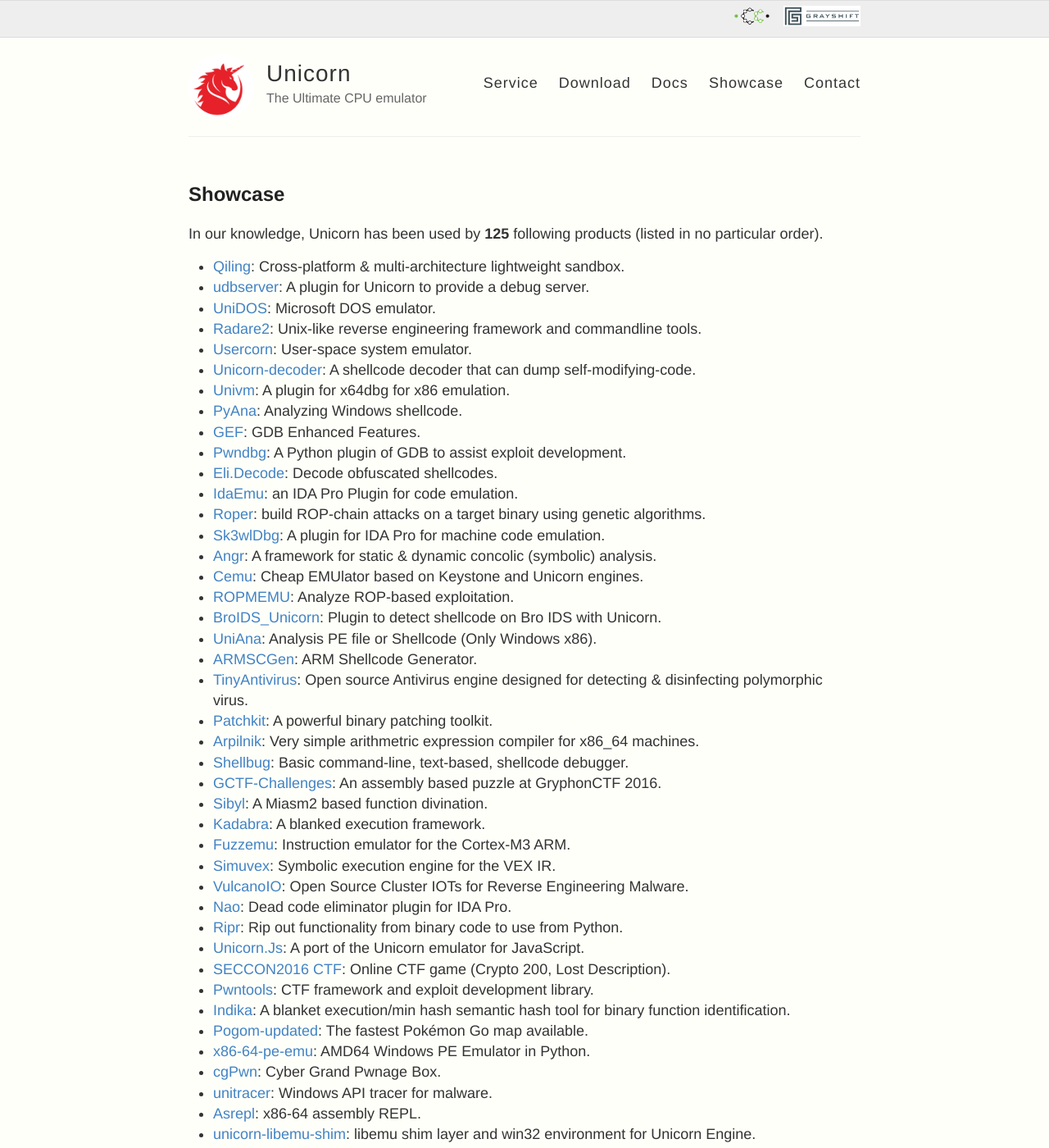
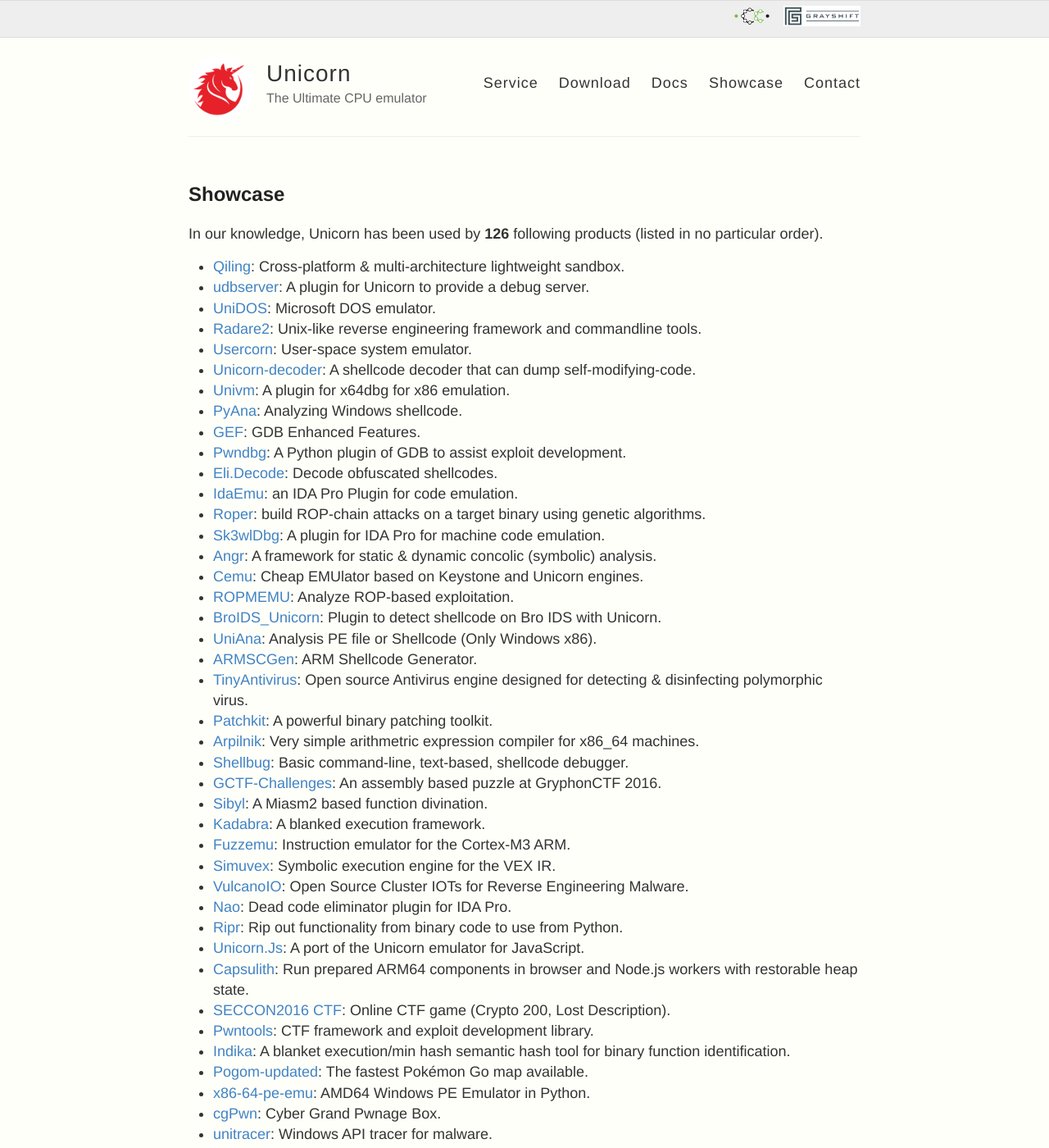
Before and after one commit to unicorn-engine/unicorn-engine.github.io, a Jekyll site: the page built from showcase.md, in a window 1280 px wide and 1400 px high. Shown: the whole window at 82% size. Built offline with Jekyll 4.4.1, drawn with Linux system fonts in a browser that asks for light colours.

Commit message:
Add Capsulith to Unicorn showcase

```diff
--- a/showcase.md
+++ b/showcase.md
@@ -6,7 +6,7 @@ permalink: /showcase/
 
 ## Showcase
 
-In our knowledge, Unicorn has been used by **125** following products (listed in no particular order).
+In our knowledge, Unicorn has been used by **126** following products (listed in no particular order).
 
 - [Qiling](https://qiling.io): Cross-platform & multi-architecture lightweight sandbox.
 - [udbserver](https://github.com/bet4it/udbserver): A plugin for Unicorn to provide a debug server.
@@ -41,6 +41,7 @@ In our knowledge, Unicorn has been used by **125** following products (listed in
 - [Nao](https://github.com/tkmru/nao): Dead code eliminator plugin for IDA Pro.
 - [Ripr](https://github.com/pbiernat/ripr): Rip out functionality from binary code to use from Python.
 - [Unicorn.Js](https://alexaltea.github.io/unicorn.js/): A port of the Unicorn emulator for JavaScript.
+- [Capsulith](https://github.com/nazeeh111/Capsulith): Run prepared ARM64 components in browser and Node.js workers with restorable heap state.
 - [SECCON2016 CTF](https://github.com/SECCON/SECCON2016_online_CTF): Online CTF game (Crypto 200, Lost Description).
 - [Pwntools](https://github.com/Gallopsled/pwntools): CTF framework and exploit development library.
 - [Indika](https://github.com/eqv/indika): A blanket execution/min hash semantic hash tool for binary function identification.
```
